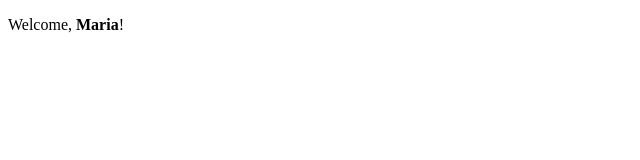
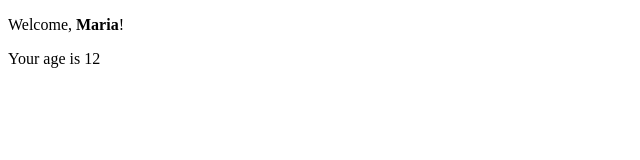
Before and after one commit to georgev-97/react-stack, a React (Create React App) app: page / in a window 1280 px wide. Shown: the top 160 px of the page, without its empty margins (0-640 px from the left). Built offline with nearby package versions, Linux system fonts and the light colour scheme.

Commit message:
feat: changed the welcome component

```diff
--- a/src/Welcome.js
+++ b/src/Welcome.js
@@ -6,7 +6,7 @@
         return(
             <div>
                 <p>Welcome, {this.props.name}!</p>
-                {this.props.age > 18 && <Age age={this.props.age}/>}
+                {this.props.age && <Age age={this.props.age}/>}
             </div>
         )
     }
--- /dev/null
+++ b/src/variables.js
@@ -0,0 +1,3 @@
+let x = 10;
+let x = 15;
+console.log(x)
```
